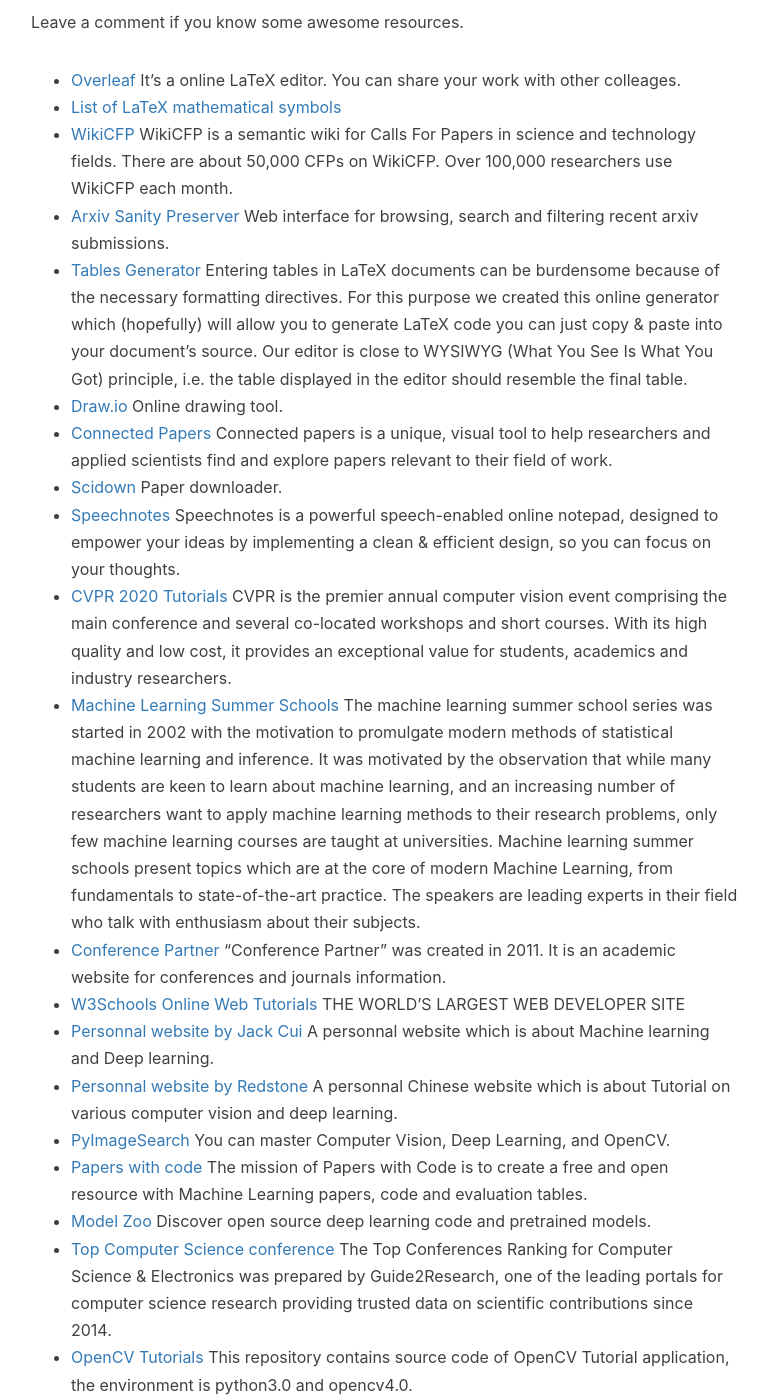
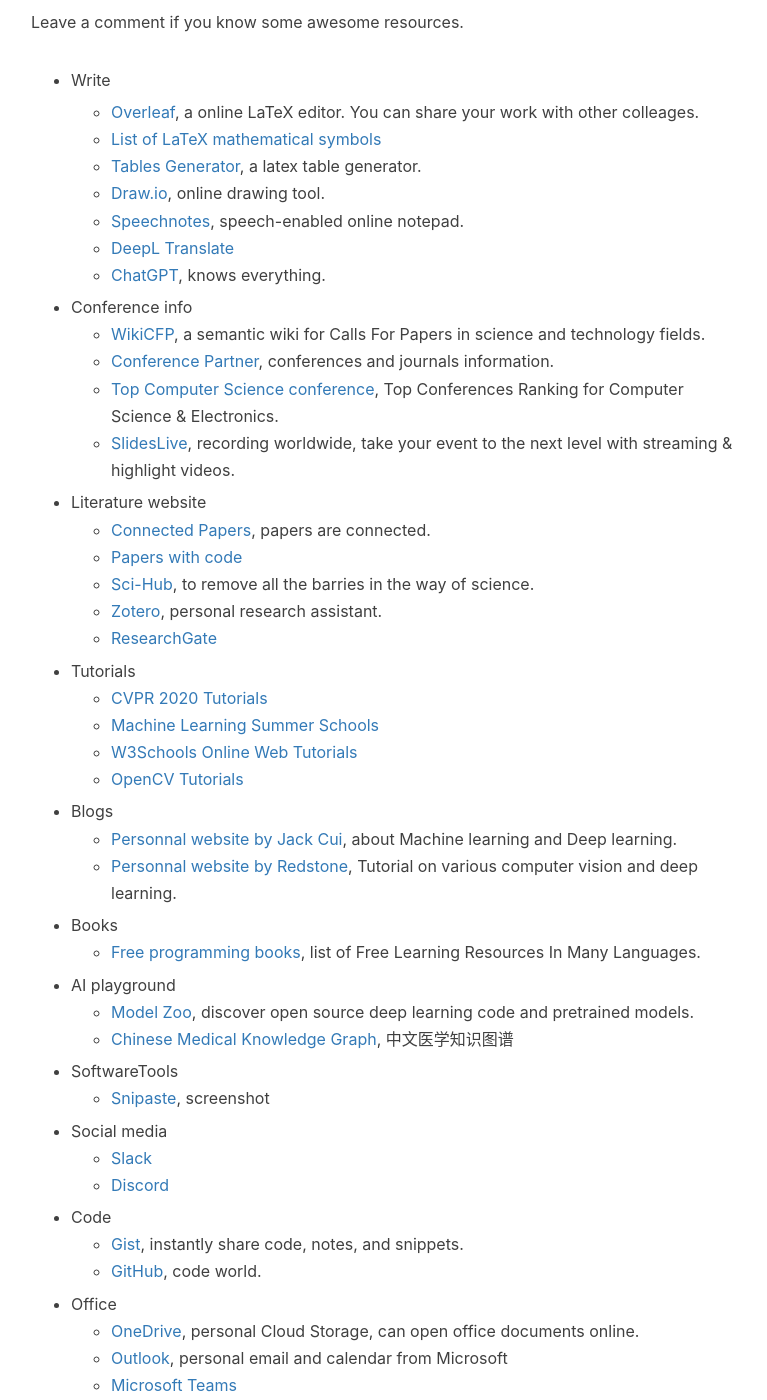
Before and after one commit to jizhang02/jizhang02.github.io, a Jekyll site: the page built from _posts/2020-02-24-productivity.markdown, in a window 1280 px wide and 1400 px high, scrolled down 771 px. Shown: the whole window, without its empty margins (234-1001 px from the left). Built offline with Jekyll 4.4.1, drawn with Linux system fonts in a browser that asks for light colours; nearby versions of some CDN libraries; a script that is not in the unit is left out; comment, search, counter and statistics services are not loaded; some of the changed text lies outside the part shown.

Commit message:
Update 2020-02-24-productivity.markdown

```diff
--- a/_posts/2020-02-24-productivity.markdown
+++ b/_posts/2020-02-24-productivity.markdown
@@ -21,77 +21,68 @@
 
 Leave a comment if you know some awesome resources.
 
+* Write
 
-* [Overleaf](https://www.overleaf.com/)
-It's a online LaTeX editor. You can share your work with other colleages.
-* [List of LaTeX mathematical symbols](https://oeis.org/wiki/List_of_LaTeX_mathematical_symbols)
-* [WikiCFP](http://www.wikicfp.com/cfp/)
-WikiCFP is a semantic wiki for Calls For Papers in science and technology fields. There are about 50,000 CFPs on WikiCFP. Over 100,000 researchers use WikiCFP each month.
-* [Arxiv Sanity Preserver](https://www.arxiv-sanity.com/)
-Web interface for browsing, search and filtering recent arxiv submissions.
-* [Tables Generator](https://www.tablesgenerator.com/)
-Entering tables in LaTeX documents can be burdensome because of the necessary formatting directives. For this purpose we created this online generator which (hopefully) will allow you to generate LaTeX code you can just copy & paste into your document's source. Our editor is close to WYSIWYG (What You See Is What You Got) principle, i.e. the table displayed in the editor should resemble the final table.
-* [Draw.io](https://app.diagrams.net/)
-Online drawing tool.
-* [Connected Papers](https://www.connectedpapers.com/)
-Connected papers is a unique, visual tool to help researchers and applied scientists find and explore papers relevant to their field of work.
-* [Scidown](https://www.xueky.com/)
-Paper downloader.
-* [Speechnotes](https://speechnotes.co/)
-Speechnotes is a powerful speech-enabled online notepad, designed to empower your ideas by implementing a clean & efficient design, so you can focus on your thoughts.
-* [CVPR 2020 Tutorials](http://cvpr2020.thecvf.com/program/tutorials)
-CVPR is the premier annual computer vision event comprising the main conference and several co-located workshops and short courses. With its high quality and low cost, it provides an exceptional value for students, academics and industry researchers.
-* [Machine Learning Summer Schools](http://mlss.cc/index.html)
-The machine learning summer school series was started in 2002 with the motivation to promulgate modern methods of statistical machine learning and inference. It was motivated by the observation that while many students are keen to learn about machine learning, and an increasing number of researchers want to apply machine learning methods to their research problems, only few machine learning courses are taught at universities. Machine learning summer schools present topics which are at the core of modern Machine Learning, from fundamentals to state-of-the-art practice. The speakers are leading experts in their field who talk with enthusiasm about their subjects.
-* [Conference Partner](https://www.myhuiban.com/)
-"Conference Partner" was created in 2011. It is an academic website for conferences and journals information.
-* [W3Schools Online Web Tutorials](https://www.w3schools.com/)
-THE WORLD'S LARGEST WEB DEVELOPER SITE
-* [Personnal website by Jack Cui](https://cuijiahua.com/)
-A personnal website which is about Machine learning and Deep learning.
-* [Personnal website by Redstone](https://redstonewill.com/)
-A personnal Chinese website which is about Tutorial on various computer vision and deep learning.
-* [PyImageSearch](https://www.pyimagesearch.com/)
-You can master Computer Vision, Deep Learning, and OpenCV.
-* [Papers with code](https://paperswithcode.com/)
-The mission of Papers with Code is to create a free and open resource with Machine Learning papers, code and evaluation tables.
-* [Model Zoo](https://modelzoo.co/)
-Discover open source deep learning code and pretrained models.
-* [Top Computer Science conference](http://www.guide2research.com/topconf/)
-The Top Conferences Ranking for Computer Science & Electronics was prepared by Guide2Research, one of the leading portals for computer science research providing trusted data on scientific contributions since 2014.
-* [OpenCV Tutorials](https://github.com/JimmyHHua/opencv_tutorials)
-This repository contains source code of OpenCV Tutorial application, the environment is python3.0 and opencv4.0.
-* [Chinese Medical Knowledge Graph](http://cmekg.pcl.ac.cn/)
-中文医学知识图谱
-* [Sci-Hub](http://cmekg.pcl.ac.cn/)
-to remove all the barries in the way of science. The first website in the world to provide mass & public access to research papers.
-* [Free programming books](https://github.com/EbookFoundation/free-programming-books)
-List of Free Learning Resources In Many Languages.
-* [SlidesLive](https://library.slideslive.com/)
-Recording worldwide, take your event to the next level with streaming & highlight videos.
-* [Snipaste](https://www.snipaste.com/)
-Snipaste is a simple but powerful snipping tool, and also allows you to pin the screenshot back onto the screen.
-* [uTools](https://u.tools/)
-uTools 是一个极简、插件化的现代桌面软件，通过自由选配丰富的插件，打造得心应手的工具集合。
-* [Anydesk](https://anydesk.com/en)
-A remote connection tool. Access any device at any time. From anywhere. Always secure and fast.
-* [Slack](https://slack.com/)
-Slack is an instant messaging program.
-* [Discord](https://discord.com/)
-Discord is a VoIP and instant messaging social platform.
-* [Gist](https://gist.github.com/)
-GitHub Gist: instantly share code, notes, and snippets.
-* [ResearchGate](https://www.researchgate.net/)
-Discover scientific knowledge and stay connected to the world of science.
-* [DeepL](https://www.deepl.com/en/translator)
-DeepL Translate: The world's most accurate translator
-* [Microsoft Teams](https://www.microsoft.com/en-us/microsoft-teams/group-chat-software)
-Video Conferencing, Meetings, Calling
-* [Zoom](https://zoom.us/)
-Zoom: One platform to connect
-* [Outlook](https://outlook.live.com)
-Free personal email and calendar from Microsoft
-* [OneDrive](https://www.microsoft.com/en-us/microsoft-365/onedrive/online-cloud-storage)
-Personal Cloud Storage, can open office documents online.
-* [Zotero](https://www.zotero.org/)
-Your personal research assistant. Zotero is a free, easy-to-use tool to help you collect, organize, annotate, cite, and share research.
+    * [Overleaf](https://www.overleaf.com/), a online LaTeX editor. You can share your work with other colleages.
+    * [List of LaTeX mathematical symbols](https://oeis.org/wiki/List_of_LaTeX_mathematical_symbols)
+    * [Tables Generator](https://www.tablesgenerator.com/), a latex table generator.
+    * [Draw.io](https://app.diagrams.net/), online drawing tool.
+    * [Speechnotes](https://speechnotes.co/), speech-enabled online notepad.
+    * [DeepL Translate](https://www.deepl.com/en/translator)
+    * [ChatGPT](https://chat.openai.com/chat), knows everything.
+
+* Conference info
+    * [WikiCFP](http://www.wikicfp.com/cfp/), a semantic wiki for Calls For Papers in science and technology fields.
+    * [Conference Partner](https://www.myhuiban.com/), conferences and journals information.
+    * [Top Computer Science conference](http://www.guide2research.com/topconf/), Top Conferences Ranking for Computer Science & Electronics.
+    * [SlidesLive](https://library.slideslive.com/), recording worldwide, take your event to the next level with streaming & highlight videos.
+
+
+* Literature website
+    * [Connected Papers](https://www.connectedpapers.com/), papers are connected.
+    * [Papers with code](https://paperswithcode.com/)
+    * [Sci-Hub](http://cmekg.pcl.ac.cn/), to remove all the barries in the way of science.
+    * [Zotero](https://www.zotero.org/), personal research assistant.
+    * [ResearchGate](https://www.researchgate.net/)
+
+
+* Tutorials
+    * [CVPR 2020 Tutorials](http://cvpr2020.thecvf.com/program/tutorials)
+    * [Machine Learning Summer Schools](http://mlss.cc/index.html)
+    * [W3Schools Online Web Tutorials](https://www.w3schools.com/)
+    * [OpenCV Tutorials](https://github.com/JimmyHHua/opencv_tutorials)
+
+
+* Blogs
+    * [Personnal website by Jack Cui](https://cuijiahua.com/), about Machine learning and Deep learning.
+    * [Personnal website by Redstone](https://redstonewill.com/), Tutorial on various computer vision and deep learning.
+
+
+* Books
+    * [Free programming books](https://github.com/EbookFoundation/free-programming-books), list of Free Learning Resources In Many Languages.
+
+
+* AI playground
+    * [Model Zoo](https://modelzoo.co/), discover open source deep learning code and pretrained models.
+    * [Chinese Medical Knowledge Graph](http://cmekg.pcl.ac.cn/), 中文医学知识图谱
+
+* SoftwareTools
+    * [Snipaste](https://www.snipaste.com/), screenshot
+
+
+* Social media
+    * [Slack](https://slack.com/)
+    * [Discord](https://discord.com/)
+
+
+* Code
+    * [Gist](https://gist.github.com/), instantly share code, notes, and snippets.
+    * [GitHub](https://www.github.com/), code world.
+
+
+* Office
+    * [OneDrive](https://www.microsoft.com/en-us/microsoft-365/onedrive/online-cloud-storage), personal Cloud Storage, can open office documents online.
+    * [Outlook](https://outlook.live.com), personal email and calendar from Microsoft
+    * [Microsoft Teams](https://www.microsoft.com/en-us/microsoft-teams/group-chat-software)
+    * [Zoom](https://zoom.us/)
+    * [Anydesk](https://anydesk.com/en), a remote connection tool.
```
